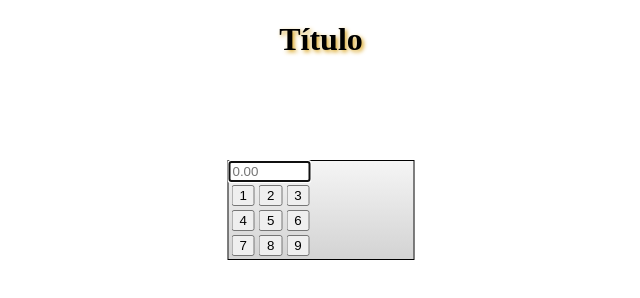
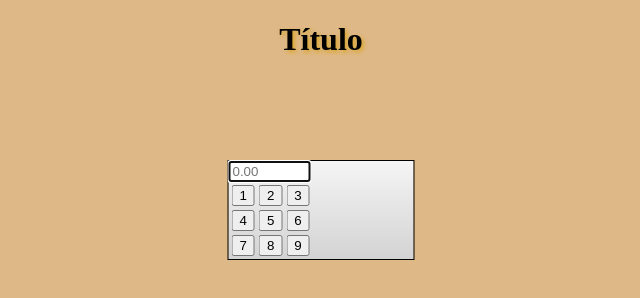
Before and after one commit to Gazua300/santander_coder, a plain HTML site: page index.html in a window 1280 px wide. Shown: the whole page, without its empty margins (319-959 px from the left). Drawn offline with Linux system fonts and the light colour scheme.

Commit message:
mudanças na branch main

```diff
--- a/style.css
+++ b/style.css
@@ -1,3 +1,7 @@
+body{
+    background: burlywood;
+}
+
 h1 {
     text-align: center;
     text-shadow: 2px 2px 4px goldenrod;
```
